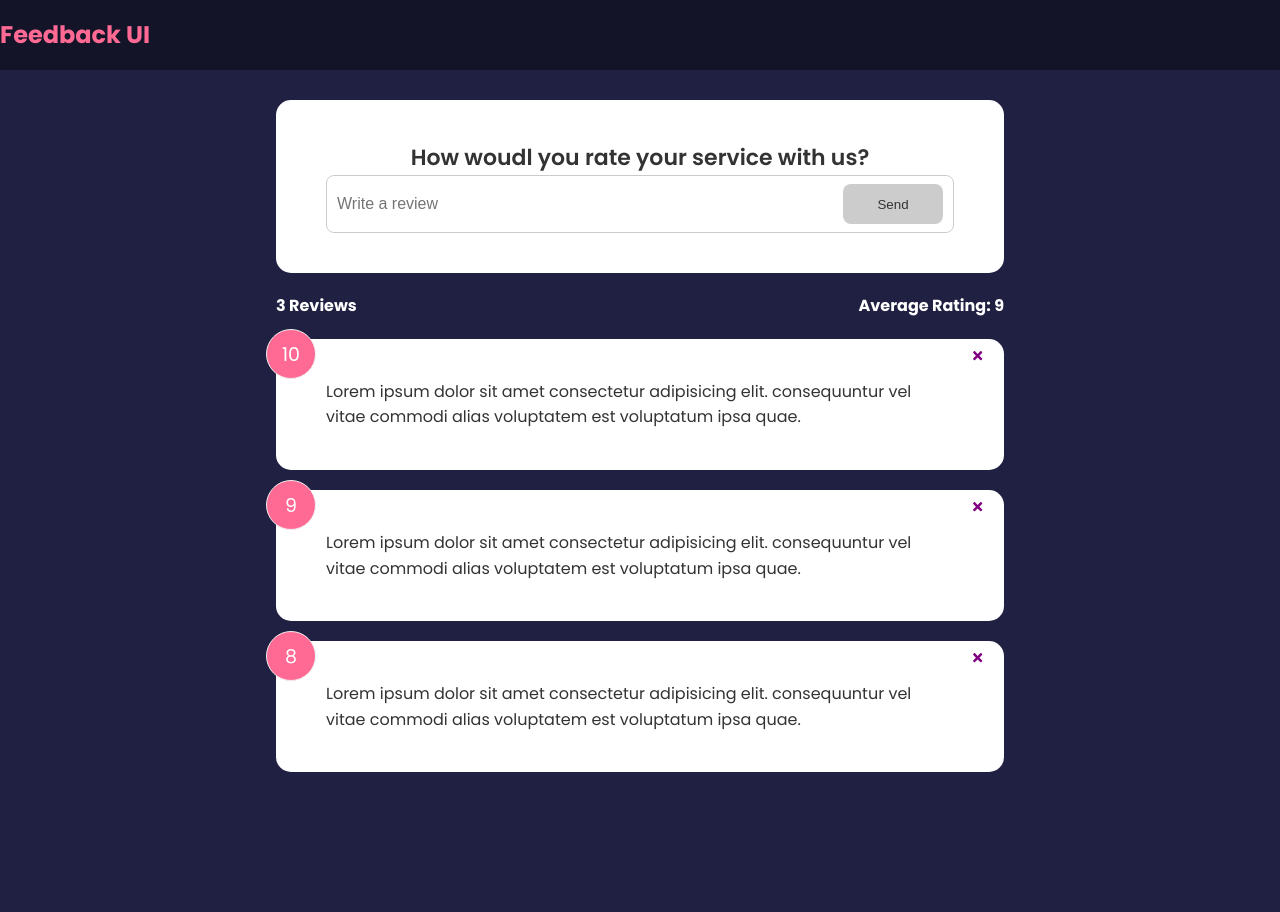
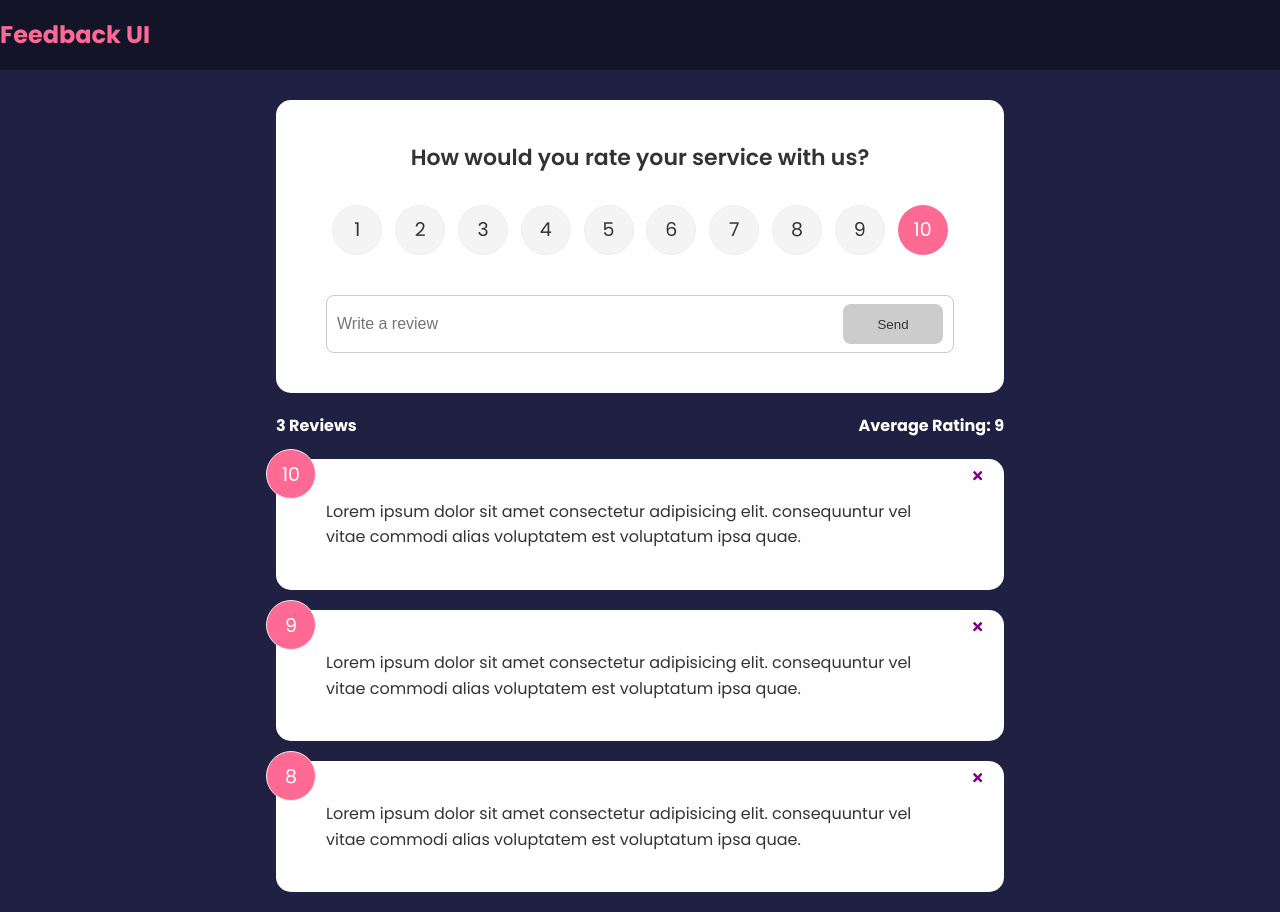
Before and after one commit to Clucas0311/feedback-app, a React (Create React App) app: page / in a window 1280 px wide. Before the commit the page ends 800 px from the top, so only its background shows below. Built offline with nearby package versions, Linux system fonts and the light colour scheme.

Commit message:
Added The Feedback component

```diff
--- a/package.json
+++ b/package.json
@@ -10,6 +10,7 @@
     "react-dom": "^17.0.2",
     "react-icons": "^4.3.1",
     "react-scripts": "5.0.0",
+    "uuid": "^8.3.2",
     "web-vitals": "^2.1.4"
   },
   "scripts": {
--- a/src/App.js
+++ b/src/App.js
@@ -1,5 +1,5 @@
 import React, { useState } from "react";
-
+import { v4 as uuidv4 } from "uuid";
 import Header from "./components/Header";
 import FeedbackData from "./data/FeedbackData";
 import FeedbackList from "./components/FeedbackList";
@@ -14,11 +14,18 @@ const App = () => {
       setFeedback(feedback.filter((item) => item.id !== id));
     }
   };
+
+  const addFeedback = (newFeedback) => {
+    newFeedback.id = uuidv4();
+    setFeedback((prevState) => {
+      return [newFeedback, ...prevState];
+    });
+  };
   return (
     <>
       <Header />
       <div className="container">
-        <FeedbackForm />
+        <FeedbackForm handleAdd={addFeedback} />
         <FeedbackStats feedback={feedback} />
         <FeedbackList feedback={feedback} handleDelete={deleteFeedback} />
       </div>
--- a/src/components/FeedbackForm.js
+++ b/src/components/FeedbackForm.js
@@ -1,14 +1,29 @@
 import React, { useState } from "react";
 import Card from "./UI/Card";
 import Button from "./UI/Button";
+import RatingSelect from "./RatingSelect";
 
-const FeedbackForm = () => {
+const FeedbackForm = ({ handleAdd }) => {
   const [text, setText] = useState("");
+  const [rating, setRating] = useState("");
   const [btnDisabled, setBtnDisabled] = useState(true);
   const [message, setMessage] = useState("");
 
   const handleSubmit = (event) => {
     event.preventDefault();
+    if (text.trim().length > 10) {
+      const newFeedback = {
+        text: text,
+        rating: rating,
+      };
+
+      handleAdd(newFeedback);
+      setText("");
+    }
+  };
+
+  const onSelect = (user_rating) => {
+    setRating(user_rating);
   };
 
   const handleTextChange = (event) => {
@@ -28,8 +43,8 @@ const FeedbackForm = () => {
   return (
     <Card>
       <form onSubmit={handleSubmit}>
-        <h2>How woudl you rate your service with us?</h2>
-        {/* @todo - rating select component */}
+        <h2>How would you rate your service with us?</h2>
+        <RatingSelect select={onSelect} />
         <div className="input-group">
           <input
             type="text"
--- /dev/null
+++ b/src/components/RatingSelect.js
@@ -0,0 +1,126 @@
+import React, { useState } from "react";
+
+const RatingSelect = ({ select }) => {
+  const [selected, setSelected] = useState(10);
+
+  const handleChange = (event) => {
+    setSelected(+event.currentTarget.value);
+    select(+event.currentTarget.value);
+  };
+  return (
+    <ul className="rating">
+      <li>
+        <input
+          type="radio"
+          id="num1"
+          name="rating"
+          value="1"
+          onChange={handleChange}
+          checked={selected === 1}
+        />
+        <label htmlFor="num1">1</label>
+      </li>
+      <li>
+        <input
+          type="radio"
+          id="num2"
+          name="rating"
+          value="2"
+          onChange={handleChange}
+          checked={selected === 2}
+        />
+        <label htmlFor="num2">2</label>
+      </li>
+      <li>
+        <input
+          type="radio"
+          id="num3"
+          name="rating"
+          value="3"
+          onChange={handleChange}
+          checked={selected === 3}
+        />
+        <label htmlFor="num3">3</label>
+      </li>
+      <li>
+        <input
+          type="radio"
+          id="num4"
+          name="rating"
+          value="4"
+          onChange={handleChange}
+          checked={selected === 4}
+        />
+        <label htmlFor="num4">4</label>
+      </li>
+      <li>
+        <input
+          type="radio"
+          id="num5"
+          name="rating"
+          value="5"
+          onChange={handleChange}
+          checked={selected === 5}
+        />
+        <label htmlFor="num5">5</label>
+      </li>
+      <li>
+        <input
+          type="radio"
+          id="num6"
+          name="rating"
+          value="6"
+          onChange={handleChange}
+          checked={selected === 6}
+        />
+        <label htmlFor="num6">6</label>
+      </li>
+      <li>
+        <input
+          type="radio"
+          id="num7"
+          name="rating"
+          value="7"
+          onChange={handleChange}
+          checked={selected === 7}
+        />
+        <label htmlFor="num7">7</label>
+      </li>
+      <li>
+        <input
+          type="radio"
+          id="num8"
+          name="rating"
+          value="8"
+          onChange={handleChange}
+          checked={selected === 8}
+        />
+        <label htmlFor="num8">8</label>
+      </li>
+      <li>
+        <input
+          type="radio"
+          id="num9"
+          name="rating"
+          value="9"
+          onChange={handleChange}
+          checked={selected === 9}
+        />
+        <label htmlFor="num9">9</label>
+      </li>
+      <li>
+        <input
+          type="radio"
+          id="num10"
+          name="rating"
+          value="10"
+          onChange={handleChange}
+          checked={selected === 10}
+        />
+        <label htmlFor="num10">10</label>
+      </li>
+    </ul>
+  );
+};
+
+export default RatingSelect;
```
Also changed, not shown: 1 other file (tests, documents, lock files or other folders).
